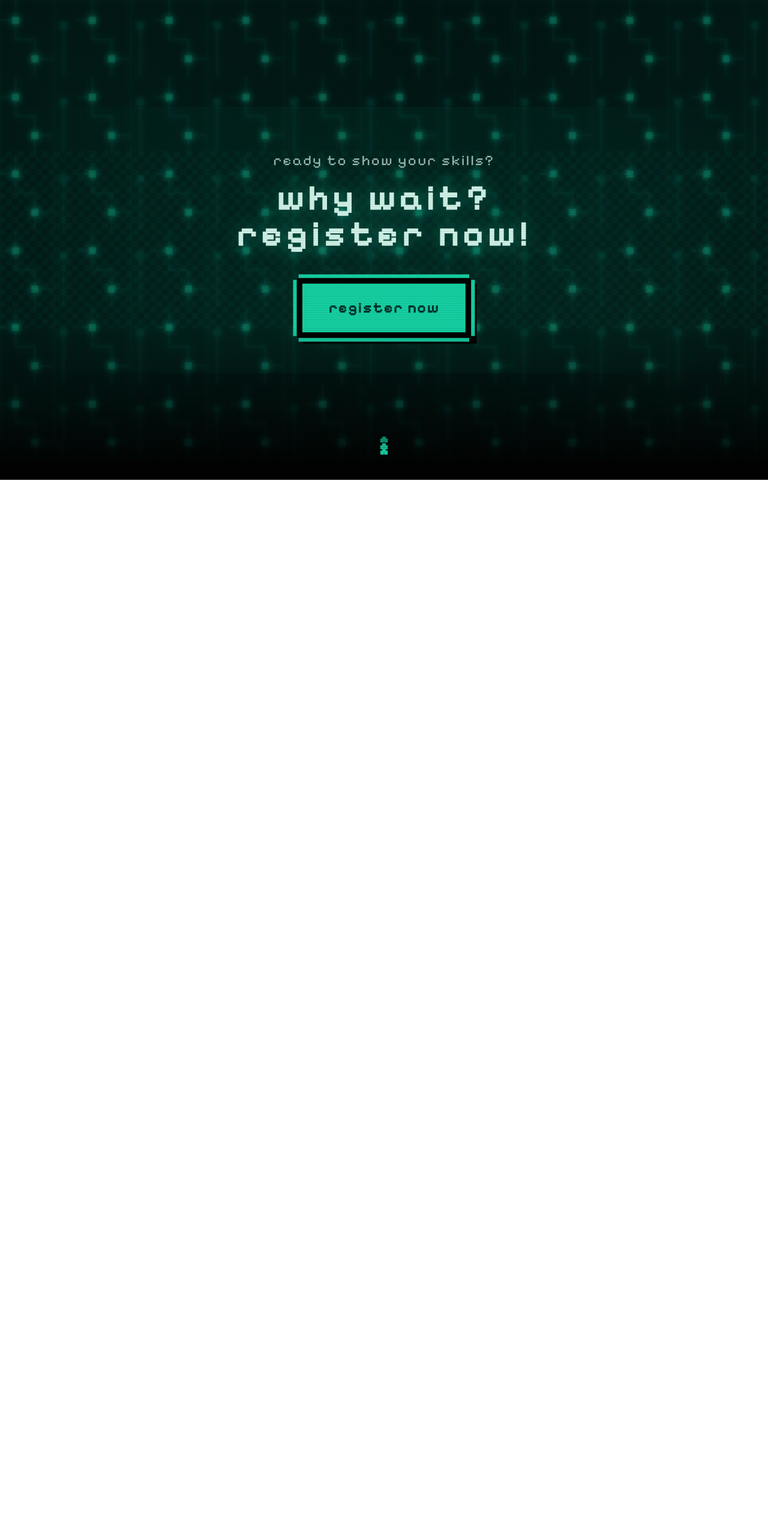
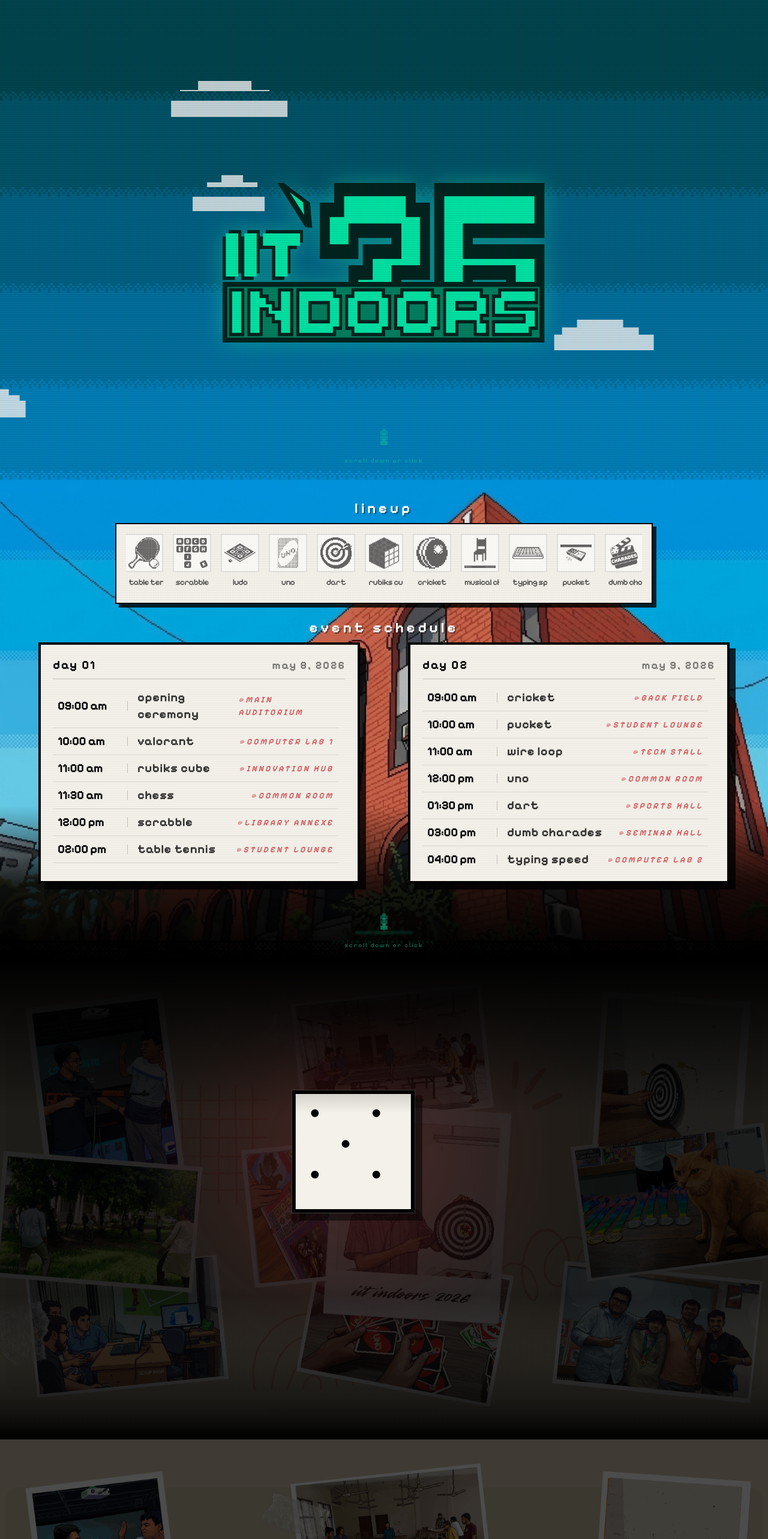
Before and after one commit to bikramroyutsa/iit-indoors-2026, a Next.js app: page / in a window 1280 px wide. Shown: the top 2566 px of the page at 60% size. Before the commit the page ends 800 px from the top, so only its background shows below. Built offline with nearby package versions, Linux system fonts and the light colour scheme.

Commit message:
Add collage background and adjust

```diff
--- a/app/globals.css
+++ b/app/globals.css
@@ -9,12 +9,9 @@
 }
 
 html, body {
-  overflow: hidden;
-  height: 100svh;
-  width: 100vw;
-  position: fixed;
-  top: 0;
-  left: 0;
+  min-height: 100svh;
+  width: 100%;
+  overflow-x: hidden;
 }
 
 body {
@@ -150,7 +147,7 @@ body::after {
 }
 
 .pixel-modal-overlay {
-  background-color: rgba(0, 0, 0, 0.85);
+  background-color: rgba(0, 0, 0, 0.92);
   backdrop-filter: blur(4px);
 }
 
--- a/app/page.tsx
+++ b/app/page.tsx
@@ -8,7 +8,7 @@ import EpicFooter from "@/components/EpicFooter";
 
 export default function Home() {
   return (
-    <main className="w-full h-[100svh] overflow-y-auto snap-y snap-mandatory scroll-smooth">
+    <main className="w-full min-h-screen scroll-smooth">
       <SkySection>
         <Hero />
       </SkySection>
@@ -19,7 +19,6 @@ export default function Home() {
       <TechUnderground>
         <LandingSection />
       </TechUnderground>
-      <EpicFooter />
     </main>
   );
 }
--- a/components/CreditsModal.tsx
+++ b/components/CreditsModal.tsx
@@ -6,9 +6,10 @@ import Portal from "./Portal";
 interface CreditsModalProps {
   isOpen: boolean;
   onClose: () => void;
+  team: any[];
 }
 
-export default function CreditsModal({ isOpen, onClose }: CreditsModalProps) {
+export default function CreditsModal({ isOpen, onClose, team }: CreditsModalProps) {
   if (!isOpen) return null;
 
   return (
@@ -30,7 +31,7 @@ export default function CreditsModal({ isOpen, onClose }: CreditsModalProps) {
             </h2>
           </div>
 
-          <CreditsContent />
+          <CreditsContent team={team} />
         </div>
       </div>
 
--- a/components/CreditsSection.tsx
+++ b/components/CreditsSection.tsx
@@ -7,29 +7,46 @@ import FAQModal from "./FAQModal";
 
 export default function CreditsSection() {
   const [isCreditsOpen, setIsCreditsOpen] = useState(false);
+  const [shuffledTeam, setShuffledTeam] = useState<any[]>([]);
   const [isContactOpen, setIsContactOpen] = useState(false);
   const [isFAQOpen, setIsFAQOpen] = useState(false);
 
+  const TEAM = [
+    { name: "bikram roy utsa" },
+    { name: "saeed ahmed mahin" },
+    { name: "md. rakinuzzaman talukder" },
+  ];
+
+  const handleOpenCredits = () => {
+    const array = [...TEAM];
+    for (let i = array.length - 1; i > 0; i--) {
+      const j = Math.floor(Math.random() * (i + 1));
+      [array[i], array[j]] = [array[j], array[i]];
+    }
+    setShuffledTeam(array);
+    setIsCreditsOpen(true);
+  };
+
   return (
     <div className="flex flex-col items-center gap-6">
-      <div className="flex flex-col md:flex-row items-center gap-4 md:gap-8">
+      <div className="flex flex-col md:flex-row items-center gap-4 md:gap-6">
         <button
           onClick={() => setIsContactOpen(true)}
-          className="pixel-button text-xl md:text-2xl"
+          className="pixel-button text-base md:text-lg opacity-70 hover:opacity-100 transition-opacity"
         >
           contact
         </button>
 
         <button
           onClick={() => setIsFAQOpen(true)}
-          className="pixel-button text-xl md:text-2xl"
+          className="pixel-button text-base md:text-lg opacity-70 hover:opacity-100 transition-opacity"
         >
           faq
         </button>
 
         <button
-          onClick={() => setIsCreditsOpen(true)}
-          className="pixel-button text-xl md:text-2xl"
+          onClick={handleOpenCredits}
+          className="pixel-button text-base md:text-lg opacity-70 hover:opacity-100 transition-opacity"
         >
           view credits
         </button>
@@ -42,6 +59,7 @@ export default function CreditsSection() {
       <CreditsModal
         isOpen={isCreditsOpen}
         onClose={() => setIsCreditsOpen(false)}
+        team={shuffledTeam}
       />
 
       <ContactModal
--- a/components/DiceTransition.tsx
+++ b/components/DiceTransition.tsx
@@ -1,94 +1,55 @@
 "use client";
 
-import { useRef, useEffect, useState } from "react";
-import { motion, animate, useMotionValue, useTransform } from "framer-motion";
+import { useRef } from "react";
+import { motion, useScroll, useTransform, useSpring } from "framer-motion";
 
 export default function DiceTransition() {
   const containerRef = useRef<HTMLDivElement>(null);
-  const [isInView, setIsInView] = useState(false);
-  const [hasScrolledNext, setHasScrolledNext] = useState(false);
-  const [isReverse, setIsReverse] = useState(false);
 
-  const animProgress = useMotionValue(0);
+  // Use scroll progress of this section to drive the animation
+  const { scrollYProgress } = useScroll({
+    target: containerRef,
+    offset: ["start end", "end start"]
+  });
 
-  const diceRotate = useTransform(animProgress, [0.1, 0.9], [0, 720]);
-  const diceX = useTransform(animProgress, [0.1, 0.5, 0.9], ["-150%", "0%", "150%"]);
-  const diceY = useTransform(animProgress, [0.1, 0.3, 0.5, 0.7, 0.9], ["0px", "-120px", "0px", "-120px", "0px"]);
-  const diceScale = useTransform(animProgress, [0.1, 0.5, 0.9], [0.6, 1.8, 0.6]);
-  const opacity = useTransform(animProgress, [0.1, 0.2, 0.8, 0.9], [0, 1, 1, 0]);
-  const textOpacity = useTransform(animProgress, [0.4, 0.5, 0.6], [0, 1, 0]);
-
-  const isCurrentlyInView = useRef(false);
-
-  useEffect(() => {
-    const observer = new IntersectionObserver(
-      ([entry]) => {
-        isCurrentlyInView.current = entry.isIntersecting;
-
-        if (entry.isIntersecting && !isInView) {
-          setIsInView(true);
-
-          const fromTop = entry.boundingClientRect.top > 0;
-          setIsReverse(!fromTop);
-
-          const targetValue = fromTop ? 1 : 0;
-          const startValue = fromTop ? 0 : 1;
-
-          animProgress.set(startValue);
-
-          const controls = animate(animProgress, targetValue, {
-            duration: 4,
-            ease: "easeInOut",
-            onComplete: () => {
-              // ONLY scroll if the user is still looking at the dice
-              if (!isCurrentlyInView.current) {
-                setIsInView(false);
-                return;
-              }
-
-              if (fromTop) {
-                const tech = document.getElementById('tech');
-                if (tech && !hasScrolledNext) {
-                  setHasScrolledNext(true);
-                  tech.scrollIntoView({ behavior: 'smooth', block: 'start' });
-                  setTimeout(() => {
-                    setHasScrolledNext(false);
-                    setIsInView(false);
-                  }, 3000);
-                }
-              } else {
-                const schedule = document.getElementById('schedule');
-                if (schedule) {
-                  schedule.scrollIntoView({ behavior: 'smooth', block: 'start' });
-                  setTimeout(() => {
-                    setIsInView(false);
-                  }, 3000);
-                }
-              }
-            }
-          });
-
-          return () => controls.stop();
-        }
-      },
-      { threshold: 0.1 }
-    );
-
-    if (containerRef.current) {
-      observer.observe(containerRef.current);
-    }
-
-    return () => observer.disconnect();
-  }, [isInView, hasScrolledNext, animProgress]);
+  // Map progress to dice properties
+  // The animation should happen mostly in the middle of the scroll
+  const diceRotate = useTransform(scrollYProgress, [0.2, 0.8], [0, 1080]);
+  const diceX = useTransform(scrollYProgress, [0.2, 0.5, 0.8], ["-120%", "0%", "120%"]);
+  const diceY = useTransform(scrollYProgress,
+    [0.2, 0.35, 0.5, 0.65, 0.8],
+    ["0px", "-120px", "0px", "-120px", "0px"]
+  );
+  const diceScale = useTransform(scrollYProgress, [0.2, 0.5, 0.8], [0.8, 2, 0.8]);
+  const opacity = useTransform(scrollYProgress, [0.1, 0.3, 0.7, 0.9], [0, 1, 1, 0]);
+  const textOpacity = useTransform(scrollYProgress, [0.4, 0.5, 0.6], [0, 1, 0]);
 
   return (
     <section
       ref={containerRef}
       id="dice-section"
-      className="relative w-full h-[100.5svh] m-0 p-0 overflow-hidden pointer-events-none snap-start snap-always"
-      style={{ backgroundColor: "#00110F", scrollSnapStop: 'always' }}
+      className="relative w-full h-[100vh] m-0 p-0 overflow-hidden pointer-events-none z-50"
+      style={{ backgroundColor: "#000" }}
     >
-      <div className="h-full w-full flex flex-col items-center justify-center">
+      {/* Background Collage Layer */}
+      <div
+        className="absolute inset-0 z-0"
+        style={{
+          backgroundImage: 'url(/assets/collage.png)',
+          backgroundSize: 'cover',
+          backgroundPosition: 'center',
+          backgroundRepeat: 'no-repeat',
+        }}
+      />
+      {/* Dark Overlay with smooth transition to the next section */}
+      <div
+        className="absolute inset-0 z-[1] pointer-events-none"
+        style={{
+          background: 'linear-gradient(to bottom, rgba(0,0,0,0.85) 0%, rgba(0,0,0,0.85) 70%, rgba(0,0,0,0.4) 100%)'
+        }}
+      />
+
+      <div className="sticky top-0 h-screen w-full flex flex-col items-center justify-center overflow-hidden z-50">
         <motion.div
           className="relative flex items-center justify-center w-full"
           style={{ opacity }}
@@ -119,21 +80,22 @@ export default function DiceTransition() {
             </div>
 
             <motion.div
-              className="absolute inset-0 bg-white/10 blur-xl rounded-full -z-10"
-              style={{ scale: 1.5 }}
+              className="absolute inset-0 bg-[#FF4D4D]/20 blur-2xl rounded-full -z-10"
+              style={{ scale: 2 }}
             />
           </motion.div>
 
           <motion.div
-            className="absolute mt-48 text-[#00EBA9] font-pixelify text-xl tracking-[0.2em] lowercase opacity-50"
+            className="absolute mt-72 text-[#FF4D4D] font-pixelify text-2xl tracking-[0.3em] lowercase text-center px-4"
             style={{ opacity: textOpacity }}
           >
-            {isReverse ? "exiting the underground..." : "entering the underground..."}
+            entering the underground...
           </motion.div>
         </motion.div>
 
-        <div className="absolute top-0 left-0 w-full h-32 bg-gradient-to-b from-[#00110F] to-transparent z-10" />
-        <div className="absolute bottom-0 left-0 w-full h-32 bg-gradient-to-t from-[#00110F] to-transparent z-10" />
+        {/* Decorative elements to blend sections */}
+        <div className="absolute top-0 left-0 w-full h-64 bg-gradient-to-b from-black to-transparent z-10" />
+        <div className="absolute bottom-0 left-0 w-full h-64 bg-gradient-to-t from-black to-transparent z-10" />
       </div>
     </section>
   );
--- a/components/EpicFooter.tsx
+++ b/components/EpicFooter.tsx
@@ -2,11 +2,9 @@
 
 import Image from "next/image";
 
-import CreditsSection from "./CreditsSection";
-
 export default function EpicFooter() {
   return (
-    <section id="core" className="w-full relative h-[100svh] flex flex-col items-center justify-center bg-black overflow-hidden snap-start snap-always">
+    <section id="core" className="w-full relative h-[100svh] flex flex-col items-center justify-center bg-black overflow-hidden">
       {/* Gradient fading the tech pattern into the epic footer */}
       <div className="absolute top-0 left-0 w-full h-64 bg-gradient-to-b from-[#00110F] to-transparent z-10" />
 
@@ -18,10 +16,6 @@ export default function EpicFooter() {
       />
 
       <div className="relative z-20 w-full flex flex-col items-center gap-16">
-        <div className="w-full flex flex-col items-center bg-black/40 backdrop-blur-md py-12 border-y border-[var(--mint)]/10">
-          <CreditsSection />
-        </div>
-
         <div className="text-center drop-shadow-2xl">
           <p className="text-[var(--foreground)] opacity-50 tracking-[0.5em] mb-4 font-pixelify">YOU'VE REACHED</p>
           <h2 className="text-6xl md:text-8xl text-[var(--mint)] font-bold tracking-widest uppercase" style={{ textShadow: '0 0 30px var(--mint)' }}>THE CORE</h2>
--- a/components/LandingSection.tsx
+++ b/components/LandingSection.tsx
@@ -1,7 +1,6 @@
 "use client";
 
 import { useState } from "react";
-import Hero from "./Hero";
 import RegistrationModal from "./RegistrationModal";
 
 export default function LandingSection() {
@@ -11,7 +10,7 @@ export default function LandingSection() {
     <div className="flex flex-col w-full items-center">
 
       {/* Registration CTA Section - Appears on scroll */}
-      <div className="flex flex-col items-center gap-8 w-full text-center px-6 pixel-pattern cta-glow">
+      <div className="flex flex-col items-center gap-8 w-full text-center px-6">
         <div className="space-y-4 max-w-2xl">
           <h3 className="text-xl md:text-2xl font-pixelify text-mint-soft tracking-widest animate-pulse">
             ready to show your skills?
--- a/components/ScheduleSection.tsx
+++ b/components/ScheduleSection.tsx
@@ -22,19 +22,19 @@ const getGroundDither = (c1: string, c2: string) => {
 };
 
 export default function ScheduleSection({ children }: ScheduleSectionProps) {
-  const techColor = "#00110F";
+  const techColor = "#000000";
 
-  const scrollToTech = () => {
-    const tech = document.getElementById('tech');
-    if (tech) {
-      tech.scrollIntoView({ behavior: 'smooth' });
+  const scrollToDice = () => {
+    const dice = document.getElementById('dice-section');
+    if (dice) {
+      dice.scrollIntoView({ behavior: 'smooth' });
     }
   };
 
   return (
     <section
       id="schedule"
-      className="w-full relative h-[100svh] flex flex-col items-center justify-start pt-4 md:pt-8 p-0 overflow-hidden snap-start snap-always z-50"
+      className="w-full relative h-[100svh] flex flex-col items-center justify-start pt-4 md:pt-8 p-0 overflow-hidden z-50"
       style={{
         backgroundImage: "url('/assets/iit-building.png')",
         backgroundSize: "cover",
@@ -69,7 +69,7 @@ export default function ScheduleSection({ children }: ScheduleSectionProps) {
       />
 
       {/* Dramatic Ground Fog / Glow */}
-      <div className="absolute bottom-0 left-0 w-full h-64 bg-gradient-to-t from-[#00110F] via-[#00110F]/80 to-transparent z-20 pointer-events-none" />
+      <div className="absolute bottom-0 left-0 w-full h-64 bg-gradient-to-t from-black via-black/80 to-transparent z-20 pointer-events-none" />
 
       {/* Subtle Blur for depth */}
       <div className="absolute bottom-0 left-0 w-full h-48 backdrop-blur-[1px] z-10 pointer-events-none" style={{ maskImage: 'linear-gradient(to top, black, transparent)' }} />
@@ -87,9 +87,9 @@ export default function ScheduleSection({ children }: ScheduleSectionProps) {
 
       {/* Scroll Down Button to Tech Section */}
       <button
-        onClick={scrollToTech}
+        onClick={scrollToDice}
         className="absolute bottom-4 flex flex-col items-center cursor-pointer group hover:opacity-100 transition-opacity z-[50]"
-        aria-label="Scroll to tech"
+        aria-label="Scroll to transition"
       >
         <div className="flex flex-col items-center gap-[-24px]">
           <span className="scroll-arrow text-7xl text-[var(--mint)] font-bold select-none leading-[0.1]" style={{ animationDelay: '0s' }}>^</span>
--- a/components/SkySection.tsx
+++ b/components/SkySection.tsx
@@ -44,7 +44,7 @@ export default function SkySection({ children }: SkySectionProps) {
   return (
     <section
       id="sky"
-      className="w-full relative z-10 flex flex-col items-center justify-center h-[100svh] p-10 snap-start snap-always"
+      className="w-full relative z-10 flex flex-col items-center justify-center h-[100svh] p-10"
       style={{
         background: `linear-gradient(
           to bottom,
--- a/components/TechUnderground.tsx
+++ b/components/TechUnderground.tsx
@@ -1,7 +1,8 @@
 "use client";
 
-import { ReactNode, useRef, useEffect, useState, use } from "react";
+import { ReactNode, useRef, useState } from "react";
 import { useScroll } from "framer-motion";
+import CreditsSection from "./CreditsSection";
 
 interface TechUndergroundProps {
   children?: ReactNode;
@@ -55,31 +56,11 @@ export default function TechUnderground({ children }: TechUndergroundProps) {
     offset: ["start end", "end start"]
   });
 
-  // Auto-scroll to core logic
-  useEffect(() => {
-    const unsubscribe = scrollYProgress.on("change", (latest) => {
-      // Trigger auto-scroll to the final footer once user scrolls past 0.7 in this section
-      if (latest > 0.7 && !hasScrolledNext) {
-        const core = document.getElementById('core');
-        if (core) {
-          setHasScrolledNext(true);
-          core.scrollIntoView({ behavior: 'smooth' });
-          setTimeout(() => setHasScrolledNext(false), 2000);
-        }
-      }
-    });
-    return () => unsubscribe();
-  }, [scrollYProgress, hasScrolledNext]);
+  // Auto-scroll logic removed to allow for fluid scroll experience
 
-  const scrollToCore = () => {
-    const core = document.getElementById('core');
-    if (core) {
-      core.scrollIntoView({ behavior: 'smooth' });
-    }
-  };
 
   return (
-    <section ref={containerRef} id="tech" className="w-full relative h-[100svh] flex flex-col items-center justify-center overflow-hidden snap-start snap-always">
+    <section ref={containerRef} id="tech" className="w-full relative h-[100svh] flex flex-col items-center justify-center overflow-hidden bg-black">
       <style>{`
         @keyframes arrow-bounce {
           0%, 100% { transform: translateY(0); opacity: 0.3; }
@@ -97,57 +78,33 @@ export default function TechUnderground({ children }: TechUndergroundProps) {
         }
       `}</style>
 
-      {/* Blurred Abstract Tech Layer */}
+      {/* Background Collage Layer - Original Color */}
       <div
-        className="absolute inset-0 z-0 blur-[6px] opacity-60"
+        className="absolute inset-0 z-0"
         style={{
-          backgroundImage: getTechPattern(),
-          backgroundSize: '128px 128px',
-          backgroundRepeat: 'repeat',
-          imageRendering: 'pixelated'
+          backgroundImage: 'url(/assets/collage.png)',
+          backgroundSize: 'cover',
+          backgroundPosition: 'center',
+          backgroundRepeat: 'no-repeat',
         }}
       />
 
-      {/* Sharp Pixelated Overlay (Retains the "pixel" feel) */}
-      <div
-        className="absolute inset-0 z-[1] opacity-[0.12] pointer-events-none"
-        style={{
-          backgroundImage: getTechPattern(),
-          backgroundSize: '128px 128px',
-          backgroundRepeat: 'repeat',
-          imageRendering: 'pixelated'
-        }}
-      />
+      {/* Slight Dark Overlay for Readability */}
+      <div className="absolute inset-0 z-[1] bg-black/70 pointer-events-none" />
+
+      {/* Sharp Pixelated Overlay Removed */}
 
       <div className="relative z-10 w-full flex flex-col items-center">
         {children}
       </div>
 
-      {/* Tech to Footer Transition */}
-      <div
-        className="absolute bottom-0 left-0 w-full h-[32px] z-30 pointer-events-none"
-        style={{
-          backgroundImage: getTechDither('transparent', footerColor),
-          transform: 'scaleY(-1)'
-        }}
-      />
+      {/* Overlays Removed to keep collage clean */}
 
-      {/* Darker gradient at the bottom */}
-      <div className="absolute bottom-0 left-0 w-full h-64 bg-gradient-to-t from-black via-black/40 to-transparent z-20 pointer-events-none" />
+      {/* Darker gradient at the bottom removed */}
 
-      {/* Scroll Down Button to Core Section */}
-      <button
-        onClick={scrollToCore}
-        className="absolute bottom-4 flex flex-col items-center cursor-pointer group hover:opacity-100 transition-opacity z-[50]"
-        aria-label="Scroll to core"
-      >
-        <div className="flex flex-col items-center gap-[-24px]">
-          <span className="scroll-arrow text-7xl text-[var(--mint)] font-bold select-none leading-[0.1]" style={{ animationDelay: '0s' }}>^</span>
-          <span className="scroll-arrow text-7xl text-[var(--mint)] font-bold select-none leading-[0.1]" style={{ animationDelay: '0.2s' }}>^</span>
-          <span className="scroll-arrow text-7xl text-[var(--mint)] font-bold select-none leading-[0.1]" style={{ animationDelay: '0.4s' }}>^</span>
-        </div>
-        <span className="text-[10px] tracking-[0.2em] text-[var(--mint)] mt-1 opacity-60 font-pixelify scroll-text">scroll down or click</span>
-      </button>
+      <div className="absolute bottom-8 w-full flex justify-center z-[50]">
+        <CreditsSection />
+      </div>
     </section>
   );
 }
```
Also changed, not shown: components/CreditsContent.tsx (+9 -111 lines), public/assets/collage.png (added).
